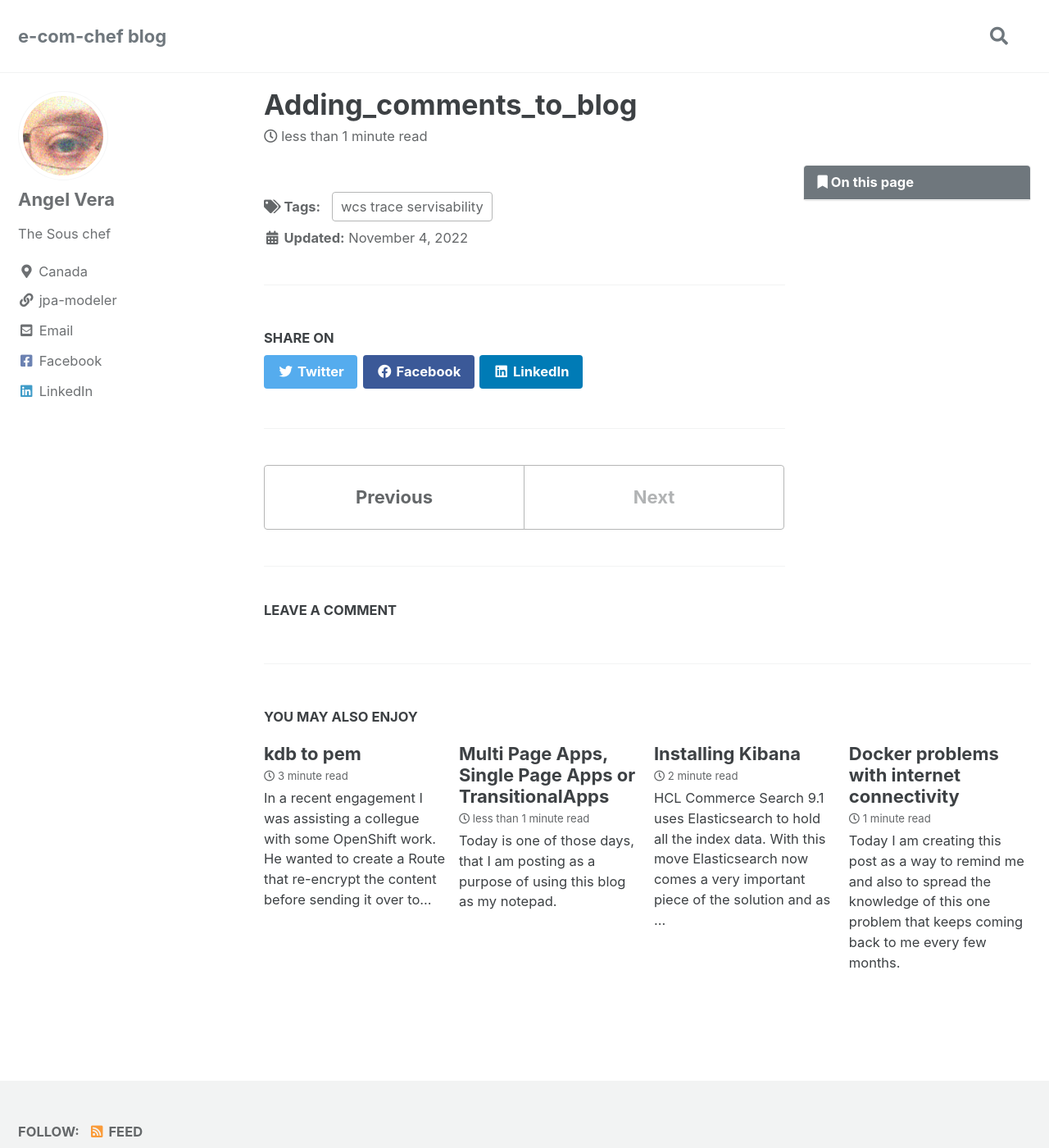
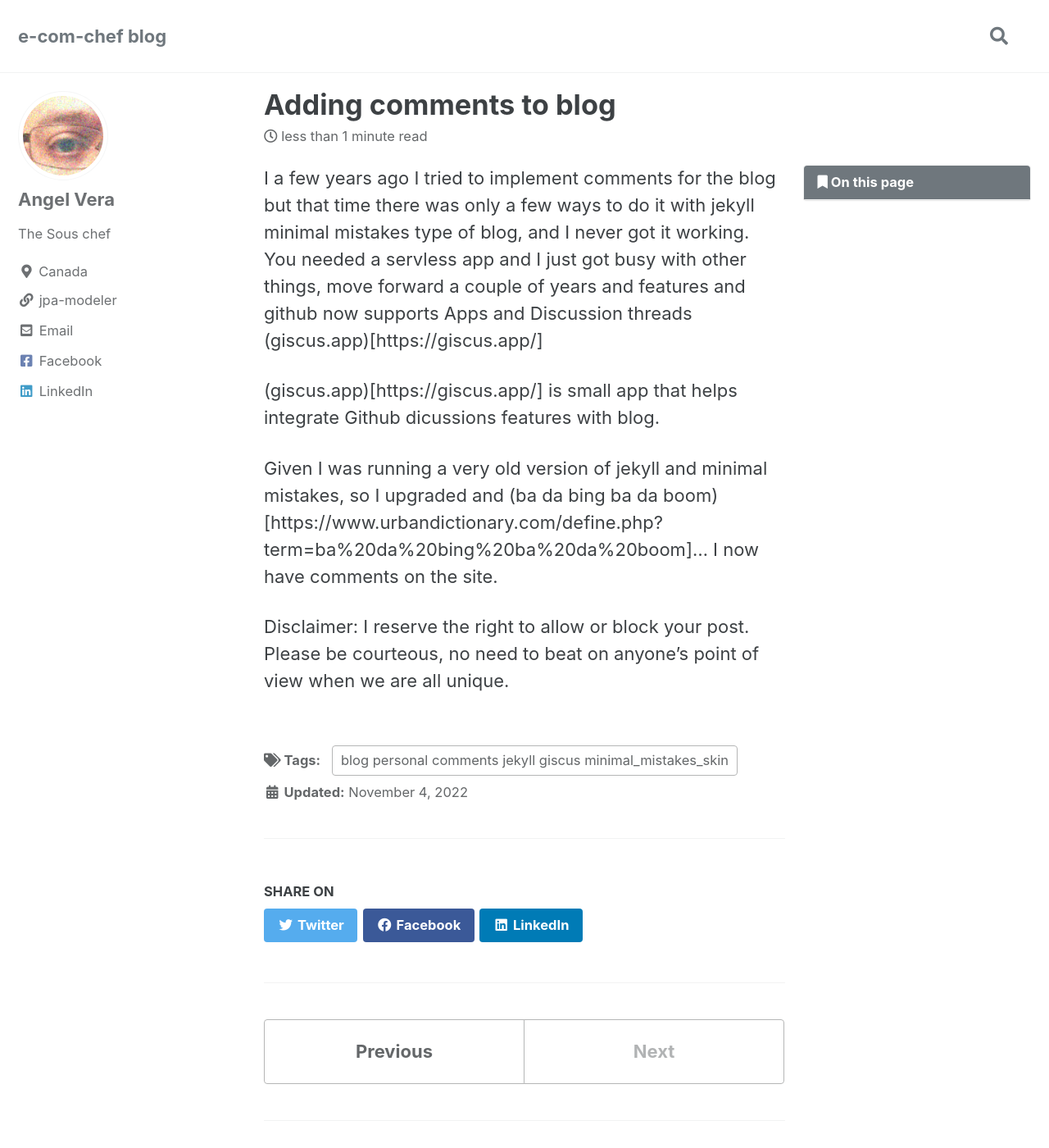
Before and after one commit to arvera/blog, a Jekyll site: the page built from _posts/2022-11-04-Adding_comments_to_blog.md, in a window 1280 px wide and 1400 px high. Shown: the whole window at 82% size. Built offline with Jekyll 4.4.1, drawn with Linux system fonts in a browser that asks for light colours; cached includes are drawn as plain includes; comment, search, counter and statistics services are not loaded.

Commit message:
adding the comments post about the comments

```diff
--- a/_posts/2022-11-04-Adding_comments_to_blog.md
+++ b/_posts/2022-11-04-Adding_comments_to_blog.md
@@ -1,6 +1,13 @@
 ---
 layout: single
-title: Adding_comments_to_blog
+title: Adding comments to blog
 date: 2022-11-04
-tag: wcs trace servisability
+tag: blog personal comments jekyll giscus minimal_mistakes_skin
 ---
+I a few years ago I tried to implement comments for the blog but that time there was only a few ways to do it with jekyll minimal mistakes type of blog, and I never got it working. You needed a servless app and I just got busy with other things, move forward a couple of years and features and github now supports Apps and Discussion threads (giscus.app)[https://giscus.app/]
+
+(giscus.app)[https://giscus.app/] is small app that helps integrate Github dicussions features with blog.
+
+Given I was running a very old version of jekyll and minimal mistakes, so I upgraded and (ba da bing ba da boom)[https://www.urbandictionary.com/define.php?term=ba%20da%20bing%20ba%20da%20boom]... I now have comments on the site.
+
+Disclaimer: I reserve the right to allow or block your post. Please be courteous, no need to beat on anyone's point of view when we are all unique.
```
